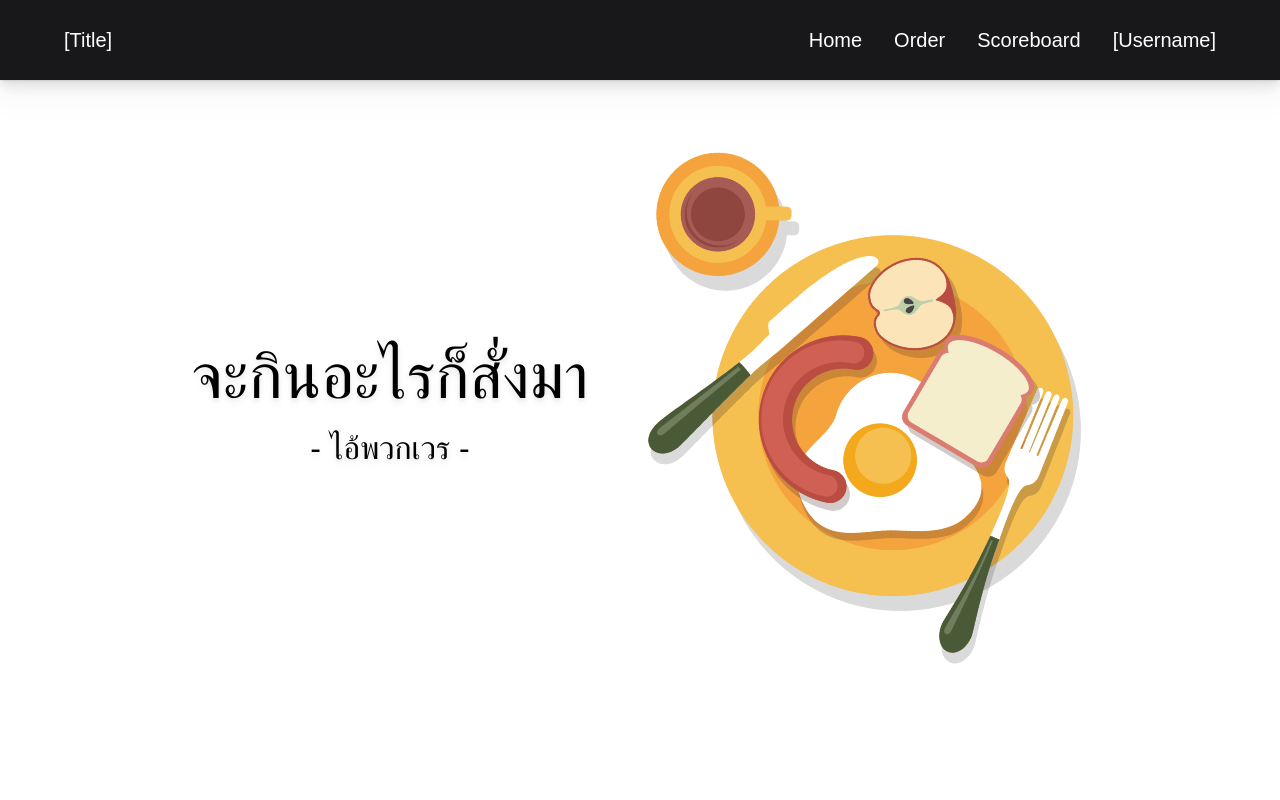
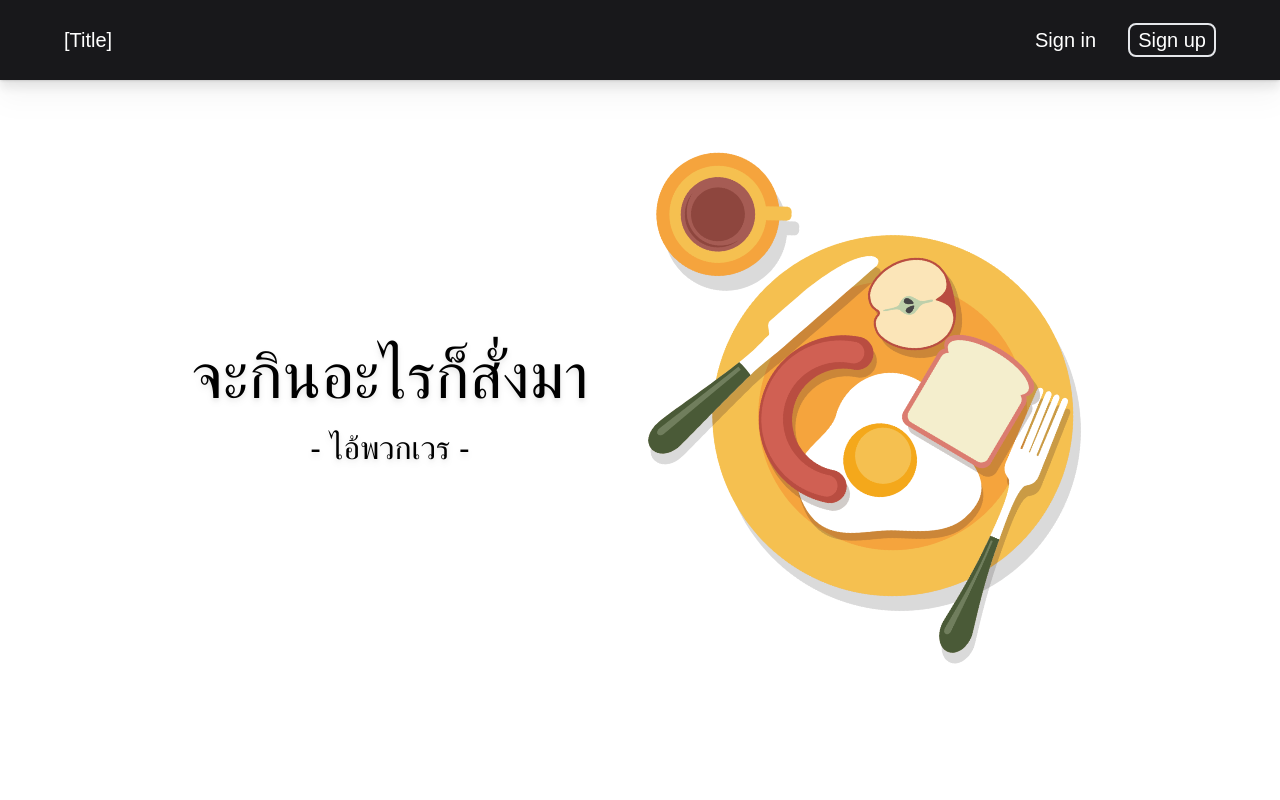
Before and after one commit to NonGP33M/WebApplicationDevelopment_Project, a React (Create React App) app: page / in a window 1280 px wide. Shown: the top 800 px of the page. Built offline with nearby package versions, Linux system fonts and the light colour scheme.

Commit message:
Update Signup

```diff
--- a/src/App.jsx
+++ b/src/App.jsx
@@ -5,6 +5,7 @@ import Signin from "./pages/Signin";
 import Scoreboard from "./pages/Scoreboard";
 import Nav from "./components/Nav";
 import Order from "./pages/Order";
+import Signup from "./pages/Signup";
 
 function App() {
   return (
@@ -14,8 +15,8 @@ function App() {
         <Route path="/" element={<Home />} />
         <Route path="/scoreboard" element={<Scoreboard />} />
         <Route path="/sign_in" element={<Signin />} />
-        <Route path="/scoreboard" element={<Scoreboard />} />
-        <Route path="/order" element={<Order/>}/>
+        <Route path="/sign_up" element={<Signup />} />
+        <Route path="/order" element={<Order />} />
       </Routes>
       <Footer />
     </BrowserRouter>
--- a/src/components/Nav.jsx
+++ b/src/components/Nav.jsx
@@ -2,7 +2,7 @@ import React, { useState } from "react";
 import { Link } from "react-router-dom";
 
 const Nav = () => {
-  const [isLogin, setIsLogin] = useState(true);
+  const [isLogin, setIsLogin] = useState(false);
   return (
     <div className="container fixed z-50 bg-zinc-900 shadow flex justify-between w-full h-20 min-w-full items-center font-kanit drop-shadow-xl">
       <div className="flex text-white mx-12 text-xl">
```
